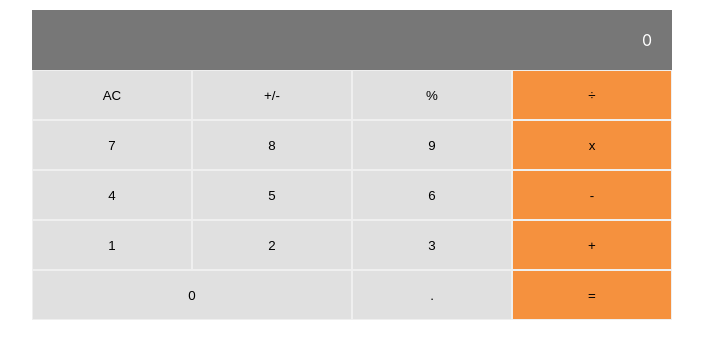
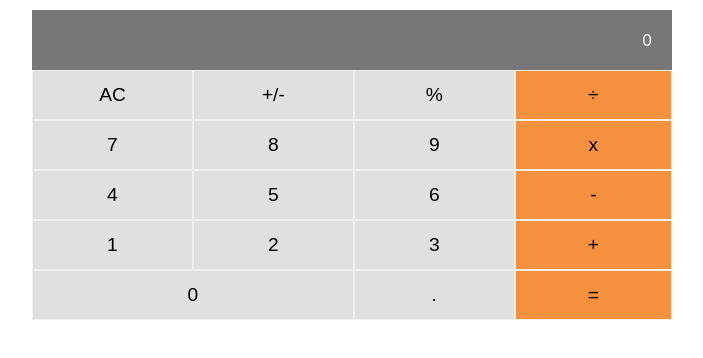
Before and after one commit to aizjicod/math-magicians, a React (Create React App) app: page / in a window 1280 px wide. Shown: the part 140-498 px from the top of the page, without its empty margins (288-991 px from the left). Built offline with nearby package versions, Linux system fonts and the light colour scheme.

Commit message:
refractor the calculator with 3 components to practice passing props

```diff
--- a/package.json
+++ b/package.json
@@ -7,6 +7,7 @@
     "@testing-library/react": "^13.3.0",
     "@testing-library/user-event": "^13.5.0",
     "big.js": "^6.2.1",
+    "prop-types": "^15.8.1",
     "react": "^18.2.0",
     "react-dom": "^18.2.0",
     "react-scripts": "5.0.1",
--- a/src/components/Calculator.css
+++ b/src/components/Calculator.css
@@ -17,10 +17,10 @@
 .pad {
   display: grid;
   grid-template-areas:
-    'uility uility uility leftSide'
-    'Numpad Numpad Numpad leftSide'
-    'Numpad Numpad Numpad leftSide'
-    'Numpad Numpad Numpad leftSide';
+    'uility uility uility rightSide'
+    'Numpad Numpad Numpad rightSide'
+    'Numpad Numpad Numpad rightSide'
+    'Numpad Numpad Numpad rightSide';
 }
 
 .utility {
@@ -31,9 +31,9 @@
   grid-auto-rows: 50px;
 }
 
-.leftSide {
+.rightSide {
   background: #f5913e;
-  grid-area: leftSide;
+  grid-area: rightSide;
   display: grid;
   grid-template-columns: minmax(25px, 1fr);
   grid-auto-rows: 50px;
@@ -52,7 +52,7 @@
 }
 
 .numpad *,
-.leftSide *,
+.rightSide *,
 .utility * {
   border: 1px solid #efefef;
   align-self: stretch;
@@ -64,4 +64,6 @@
 button {
   background: transparent;
   width: 100%;
+  font-size: 1.2em;
+  font-weight: 400;
 }
--- a/src/components/Calculator.js
+++ b/src/components/Calculator.js
@@ -1,6 +1,53 @@
 import React, { useState } from 'react';
+import PropTypes from 'prop-types';
 import './Calculator.css';
 import calculate from '../logic/calculate';
+
+const Utility = ({ handleClick }) => (
+  <div className="utility">
+    <button type="button" onClick={handleClick} value="AC">AC</button>
+    <button type="button" onClick={handleClick} value="+/-">+/-</button>
+    <button type="button" onClick={handleClick} value="%">%</button>
+  </div>
+);
+
+Utility.propTypes = {
+  handleClick: PropTypes.func.isRequired,
+};
+
+const Numpad = ({ handleClick }) => (
+  <div className="numpad">
+    <button type="button" onClick={handleClick} value="7">7</button>
+    <button type="button" onClick={handleClick} value="8">8</button>
+    <button type="button" onClick={handleClick} value="9">9</button>
+    <button type="button" onClick={handleClick} value="4">4</button>
+    <button type="button" onClick={handleClick} value="5">5</button>
+    <button type="button" onClick={handleClick} value="6">6</button>
+    <button type="button" onClick={handleClick} value="1">1</button>
+    <button type="button" onClick={handleClick} value="2">2</button>
+    <button type="button" onClick={handleClick} value="3">3</button>
+    <button type="button" onClick={handleClick} value="0" className="numpad-0">0</button>
+    <button type="button" onClick={handleClick} value=".">.</button>
+  </div>
+);
+
+Numpad.propTypes = {
+  handleClick: PropTypes.func.isRequired,
+};
+
+const RightSide = ({ handleClick }) => (
+  <div className="rightSide">
+    <button type="button" onClick={handleClick} value="÷">÷</button>
+    <button type="button" onClick={handleClick} value="x">x</button>
+    <button type="button" onClick={handleClick} value="-">-</button>
+    <button type="button" onClick={handleClick} value="+">+</button>
+    <button type="button" onClick={handleClick} value="=">=</button>
+  </div>
+);
+
+RightSide.propTypes = {
+  handleClick: PropTypes.func.isRequired,
+};
 
 const Calculator = () => {
   const [total, setTotal] = useState(null);
@@ -19,34 +66,12 @@ const Calculator = () => {
   return (
     <div id="Calculator">
       <div id="result">
-        { next || operation || total || err || 0 }
+        {next || operation || total || err || 0}
       </div>
       <div className="pad">
-        <div className="utility">
-          <button type="button" onClick={handleClick} value="AC">AC</button>
-          <button type="button" onClick={handleClick} value="+/-">+/-</button>
-          <button type="button" onClick={handleClick} value="%">%</button>
-        </div>
-        <div className="numpad">
-          <button type="button" onClick={handleClick} value="7">7</button>
-          <button type="button" onClick={handleClick} value="8">8</button>
-          <button type="button" onClick={handleClick} value="9">9</button>
-          <button type="button" onClick={handleClick} value="4">4</button>
-          <button type="button" onClick={handleClick} value="5">5</button>
-          <button type="button" onClick={handleClick} value="6">6</button>
-          <button type="button" onClick={handleClick} value="1">1</button>
-          <button type="button" onClick={handleClick} value="2">2</button>
-          <button type="button" onClick={handleClick} value="3">3</button>
-          <button type="button" onClick={handleClick} value="0" className="numpad-0">0</button>
-          <button type="button" onClick={handleClick} value=".">.</button>
-        </div>
-        <div className="leftSide">
-          <button type="button" onClick={handleClick} value="÷">÷</button>
-          <button type="button" onClick={handleClick} value="x">x</button>
-          <button type="button" onClick={handleClick} value="-">-</button>
-          <button type="button" onClick={handleClick} value="+">+</button>
-          <button type="button" onClick={handleClick} value="=">=</button>
-        </div>
+        <Utility handleClick={handleClick} />
+        <Numpad handleClick={handleClick} />
+        <RightSide handleClick={handleClick} />
       </div>
     </div>
   );
```
Also changed, not shown: 1 other file (tests, documents, lock files or other folders).
